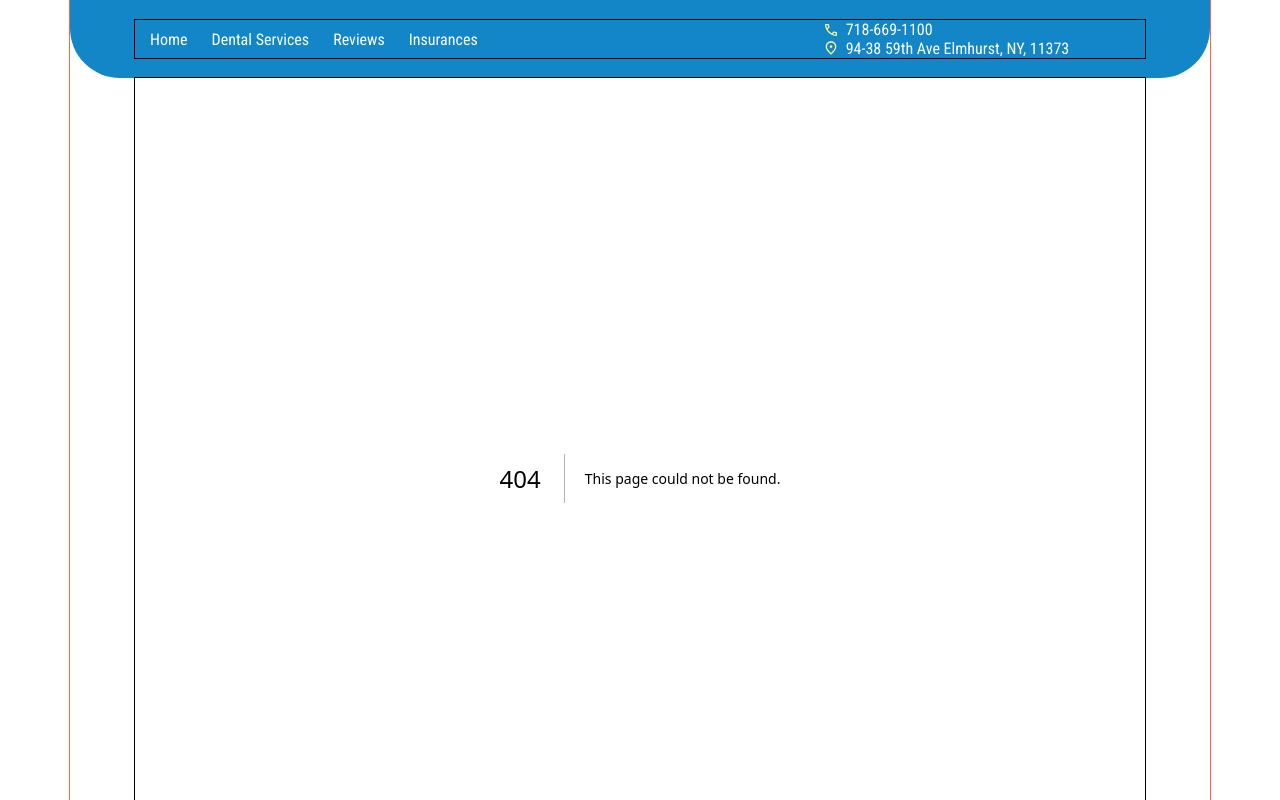
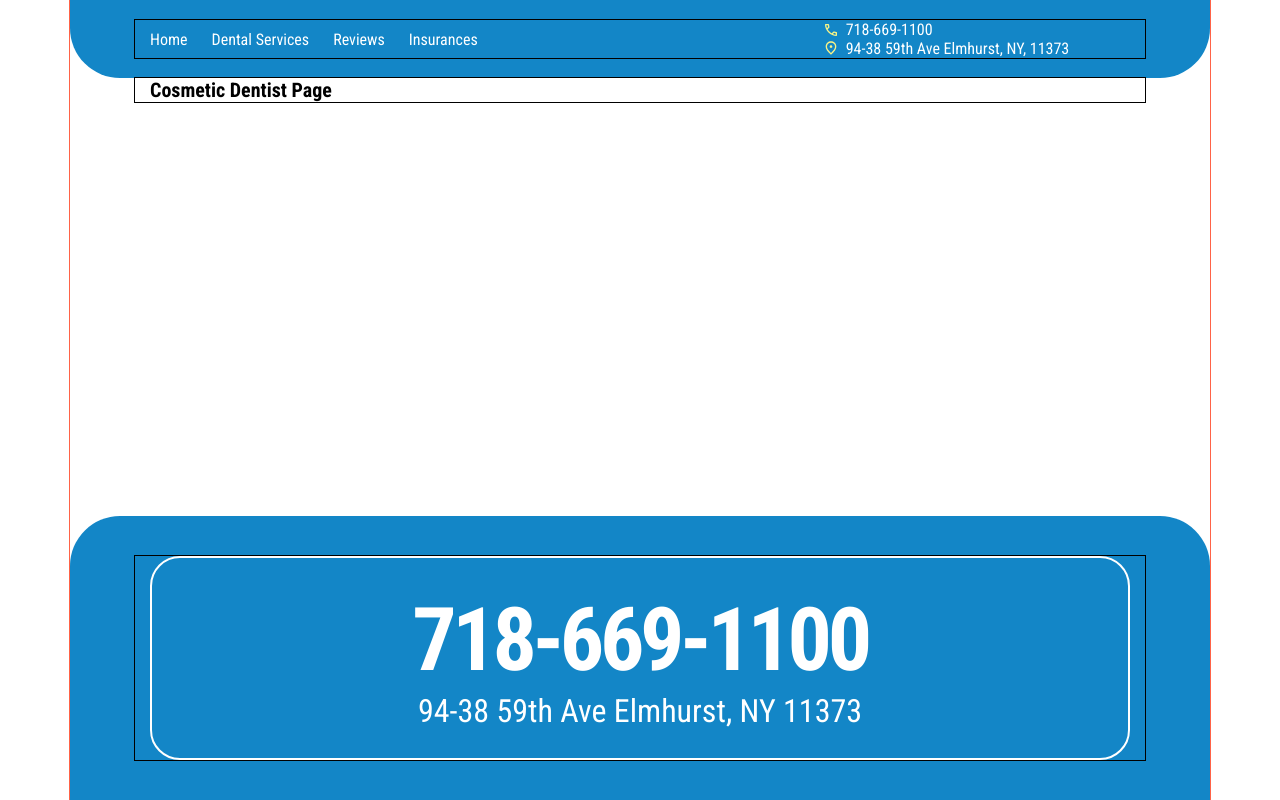
Before and after one commit to go-doc-web/dental-elida-app, a Next.js app: page /cosmetic-dentist in a window 1280 px wide. Before the commit this address had no page. Built offline with nearby package versions, Linux system fonts and the light colour scheme.

Commit message:
feat: добавлена страница Cosmetic Dentist /path

```diff
--- /dev/null
+++ b/src/app/cosmetic-dentist/page.jsx
@@ -0,0 +1,7 @@
+import React from "react";
+
+const CosmeticDentistPage = () => {
+  return <h1>Cosmetic Dentist Page</h1>;
+};
+
+export default CosmeticDentistPage;
```
